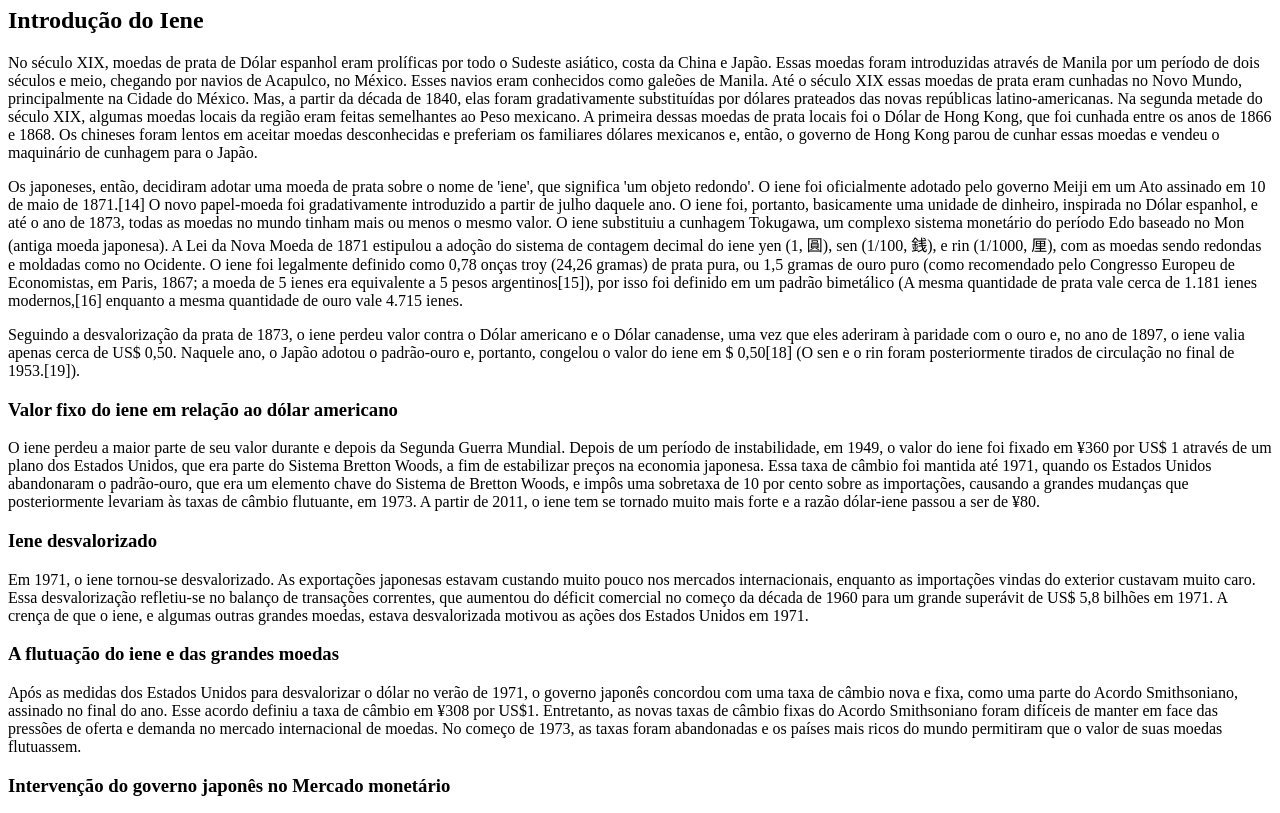
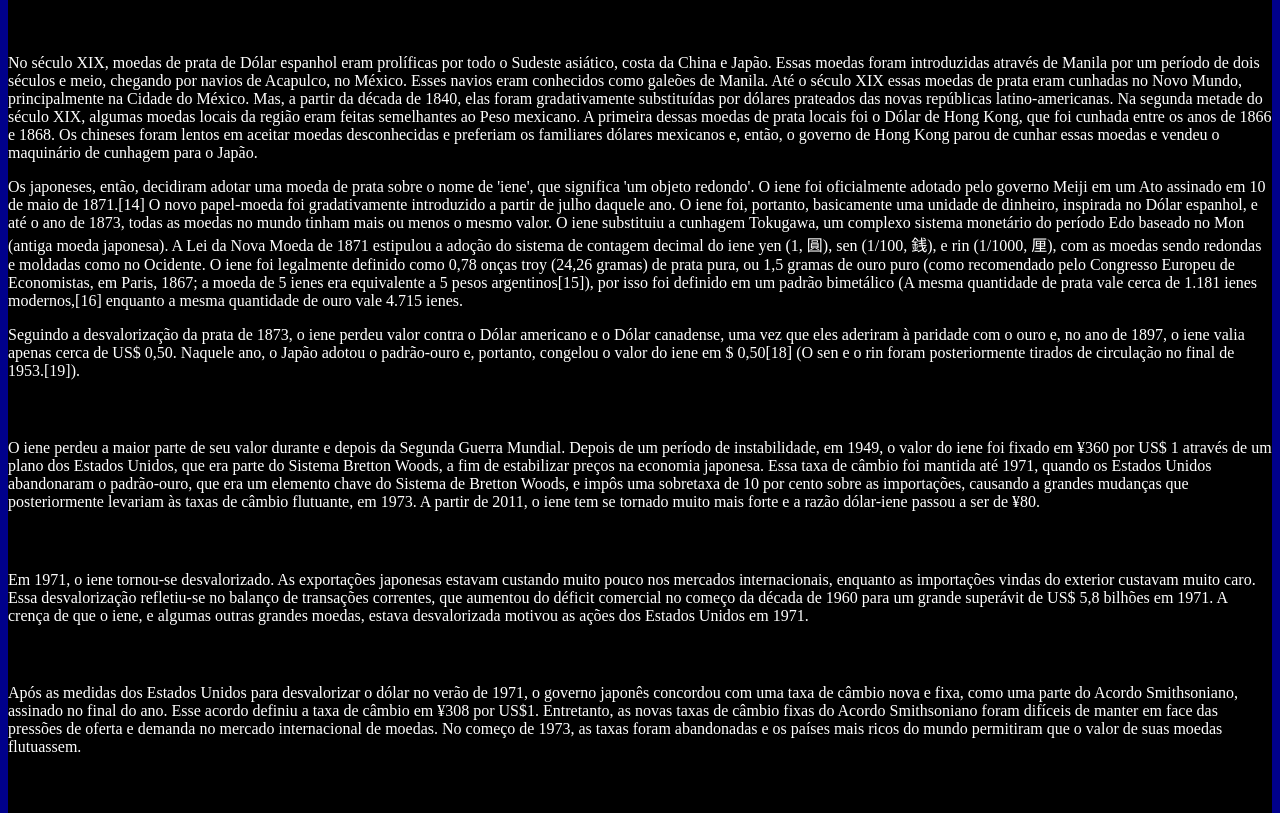
Before and after one commit to victorhenriq/Curso-em-video, a plain HTML site: page Aula HTML, CSS e JS pt1/yen.html in a window 1280 px wide. Shown: the part 73-886 px from the top of the page. Drawn offline with Linux system fonts and the light colour scheme.

Commit message:
Simbolos-monetários

```diff
--- a/Aula HTML, CSS e JS pt1/CSS/euro.css
+++ b/Aula HTML, CSS e JS pt1/CSS/euro.css
@@ -1 +1,13 @@
 @charset "UTF-8";
+
+body {
+    background-color: darkblue;
+}
+
+div#interface {
+    background-color: black;
+}
+
+p {
+    color: white;
+}
--- a/Aula HTML, CSS e JS pt1/CSS/yen.css
+++ b/Aula HTML, CSS e JS pt1/CSS/yen.css
@@ -1 +1,13 @@
 @charset "UTF-8";
+
+body {
+    background-color: darkblue;
+}
+
+div#interface {
+    background-color: black;
+}
+
+p {
+    color: white;
+}
--- a/Aula HTML, CSS e JS pt1/yen.html
+++ b/Aula HTML, CSS e JS pt1/yen.html
@@ -4,7 +4,7 @@
     <meta charset="UTF-8">
     <meta http-equiv="X-UA-Compatible" content="IE=edge">
     <meta name="viewport" content="width=device-width, initial-scale=1.0">
-    <link rel="stylesheet" href="CSS/style.css">
+    <link rel="stylesheet" href="CSS/yen.css">
     <title>Yen</title>
 </head>
 <body>
```
Also changed, not shown: Aula HTML, CSS e JS pt1/euro.html (+1 -1 lines).
